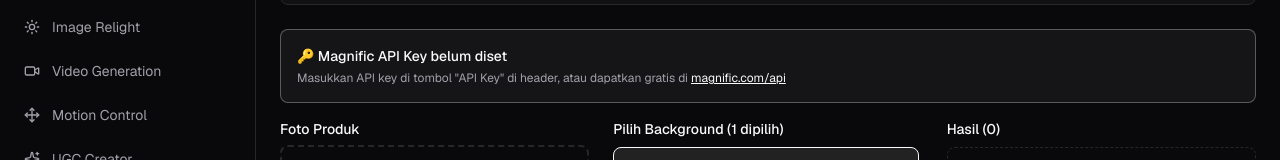
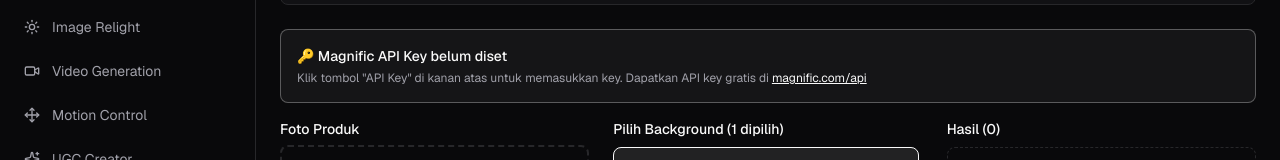
Before and after one commit to wrunzfire404/nexvora-tools, a Next.js app: page /product in a window 1280 px wide. Shown: the part 205-365 px from the top of the page. Built offline with nearby package versions, Linux system fonts and the light colour scheme.

Commit message:
Fix: reword API key notice to avoid confusion

```diff
--- a/app/(dashboard)/generate/page.tsx
+++ b/app/(dashboard)/generate/page.tsx
@@ -168,7 +168,7 @@ export default function GeneratePage() {
       {!apiKey && (
         <div className="mb-4 p-4 rounded-lg border border-primary/30 bg-primary/5">
           <p className="text-sm font-medium">🔑 Magnific API Key belum diset</p>
-          <p className="text-xs text-muted-foreground mt-1">Masukkan API key di tombol &quot;API Key&quot; di header atas, atau dapatkan gratis di <a href="https://www.magnific.com/api" target="_blank" rel="noopener noreferrer" className="text-primary underline">magnific.com/api</a></p>
+          <p className="text-xs text-muted-foreground mt-1">Klik tombol &quot;API Key&quot; di kanan atas untuk memasukkan key. Dapatkan API key gratis di <a href="https://www.magnific.com/api" target="_blank" rel="noopener noreferrer" className="text-primary underline">magnific.com/api</a></p>
         </div>
       )}
       {/* Page Header */}
--- a/app/(dashboard)/product/page.tsx
+++ b/app/(dashboard)/product/page.tsx
@@ -154,7 +154,7 @@ export default function ProductPage() {
       {!apiKey && (
         <div className="mb-4 p-4 rounded-lg border border-primary/30 bg-primary/5">
           <p className="text-sm font-medium">🔑 Magnific API Key belum diset</p>
-          <p className="text-xs text-muted-foreground mt-1">Masukkan API key di tombol &quot;API Key&quot; di header, atau dapatkan gratis di <a href="https://www.magnific.com/api" target="_blank" rel="noopener noreferrer" className="text-primary underline">magnific.com/api</a></p>
+          <p className="text-xs text-muted-foreground mt-1">Klik tombol &quot;API Key&quot; di kanan atas untuk memasukkan key. Dapatkan API key gratis di <a href="https://www.magnific.com/api" target="_blank" rel="noopener noreferrer" className="text-primary underline">magnific.com/api</a></p>
         </div>
       )}
 
```
